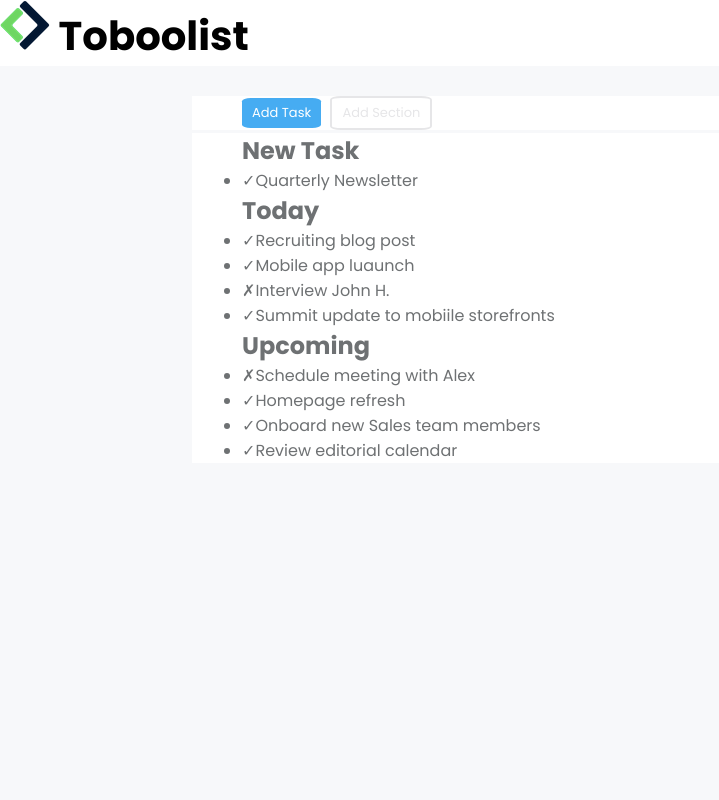
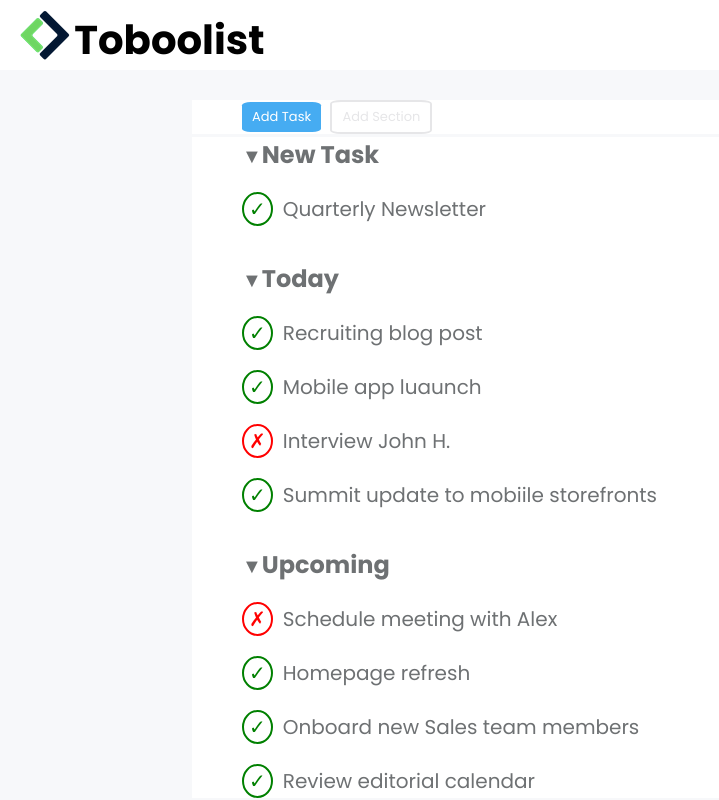
Before and after one commit to MicheleSaraceni/html-css-toboolist, a plain HTML site: page index.html in a window 1280 px wide. Shown: the whole page, without its empty margins (0-719 px from the left). Drawn offline with Linux system fonts and the light colour scheme.

Commit message:
fixed list css and fixed header

```diff
--- a/css/style.css
+++ b/css/style.css
@@ -17,14 +17,10 @@
 /*#B0C823 green*/
 /*#64C0A6 water-green*/
 
-.text-white{
-    color: #ffffff;
+div h1 {
+    display: inline-block;
+    vertical-align: top;
 }
-
-.text-dark-gray{
-    color: #6E7173;
-}
-/*Font*/
 
 header {
     color: #000000;
@@ -32,7 +28,8 @@ header {
     font-family: "Poppins", sans-serif;
     font-weight: 700;
     font-style: normal;
-    font-size: 4ch;
+    font-size: 2ch;
+    padding-top: 10px;
 }
 
 body {
@@ -73,10 +70,36 @@ body {
 
 }
 
+ul {
+    list-style-type: none;
+}
+
+li {
+    font-size: 20px;
+    margin-top: 20px;
+}
 #inferior {
     width: 70%;
     background-color: #ffffff;
     margin: 3px auto 0px;
+}
+
+.circlex {
+    display: inline-block;
+    color: red;
+    border: 2px solid red;
+    border-radius: 50%;
+    padding: 0px 5px;
+    margin-right: 10px;
+}
+
+.circlev {
+    display: inline-block;
+    color: green;
+    border: 2px solid green;
+    border-radius: 50%;
+    padding: 0px 5px;
+    margin-right: 10px;
 }
 
 #new-task {
@@ -85,8 +108,10 @@ body {
 
 #today {
     margin-left: 50px;
+    margin-top: 35px;
 }
 
 #upcoming {
     margin-left: 50px;
+    margin-top: 35px;
 }
--- a/index.html
+++ b/index.html
@@ -14,8 +14,8 @@
         <!-- Intestazione -->
         <header>
             <div>
-                <img src="./img/Logo.png" alt="Logo-Boolean">
-                <span>Toboolist</span>
+                <img src="./img/Logo.png" alt="Logo-Boolean" style="margin-left: 20px;">
+                <h1>Toboolist</h1>
             </div>
         </header>
 
@@ -28,29 +28,29 @@
 
             <div id="inferior">
                 <div id="new-task">
-                    <h2>New Task</h2>
+                    <h2><small>&#9660;</small>New Task</h2>
                     <ul>
-                        <li>&check;Quarterly Newsletter</li>
+                        <li><div class="circlev">&check;</div>Quarterly Newsletter</li>
                     </ul>
                 </div>
 
                 <div id="today">
-                    <h2>Today</h2>
+                    <h2><small>&#9660;</small>Today</h2>
                     <ul>
-                        <li>&check;Recruiting blog post</li>
-                        <li>&check;Mobile app luaunch</li>
-                        <li>&cross;Interview John H.</li>
-                        <li>&check;Summit update to mobiile storefronts</li>
+                        <li><div class="circlev">&check;</div>Recruiting blog post</li>
+                        <li><div class="circlev">&check;</div>Mobile app luaunch</li>
+                        <li><div class="circlex">&cross;</div>Interview John H.</li>
+                        <li><div class="circlev">&check;</div>Summit update to mobiile storefronts</li>
                     </ul>
                 </div>
 
                 <div id="upcoming">
                     <ul>
-                        <h2>Upcoming</h2>
-                        <li>&cross;Schedule meeting with Alex</li>
-                        <li>&check;Homepage refresh</li>
-                        <li>&check;Onboard new Sales team members</li>
-                        <li>&check;Review editorial calendar</li>
+                        <h2><small>&#9660;</small>Upcoming</h2>
+                        <li><div class="circlex">&cross;</div>Schedule meeting with Alex</li>
+                        <li><div class="circlev">&check;</div>Homepage refresh</li>
+                        <li><div class="circlev">&check;</div>Onboard new Sales team members</li>
+                        <li><div class="circlev">&check;</div>Review editorial calendar</li>
                     </ul>
                 </div>
             </div>
```
